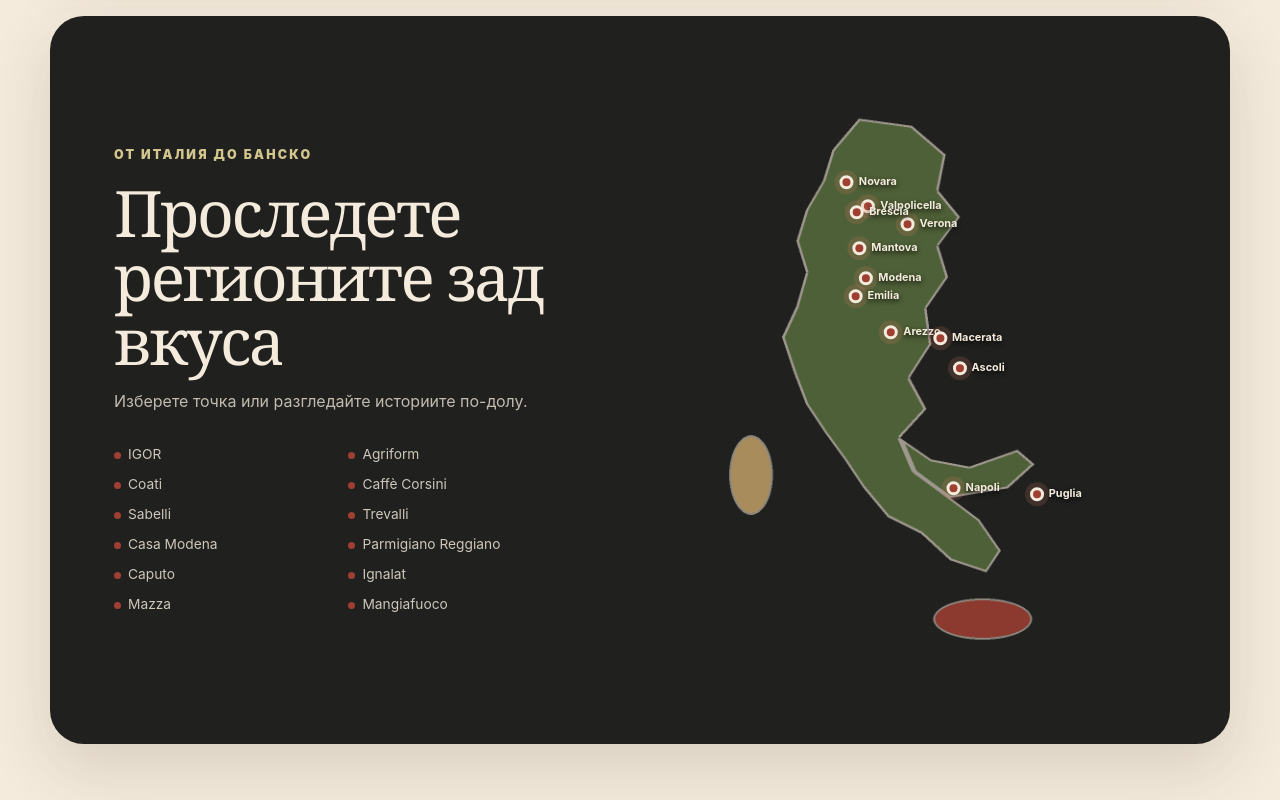
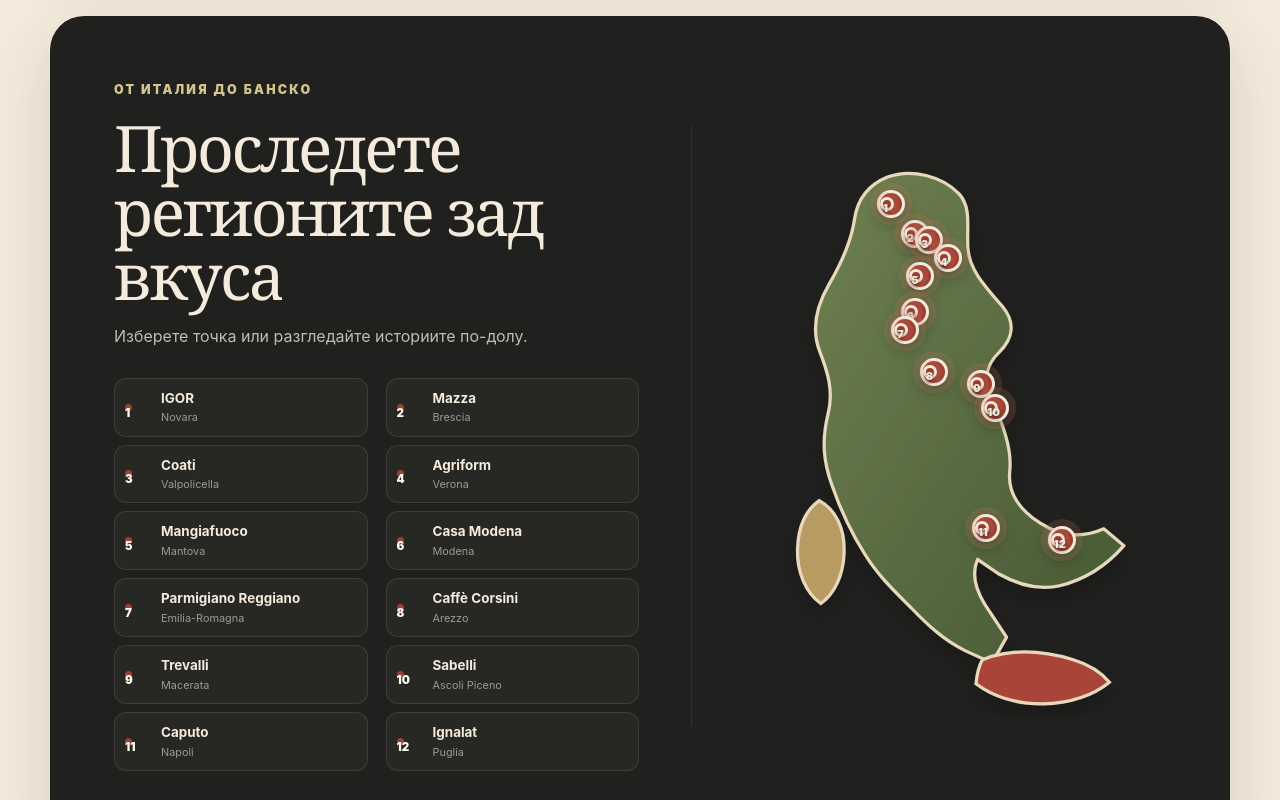
Before and after one commit to LN2025-create/Focaccia-Bansko1, a Next.js app: page /taste in a window 1280 px wide. Shown: the part 1400-2200 px from the top of the page. Built offline with nearby package versions, Linux system fonts and the light colour scheme.

Commit message:
Update The Road of Focaccia

```diff
--- a/pages/taste/index.js
+++ b/pages/taste/index.js
@@ -8,18 +8,18 @@
 import styles from '../../styles/Taste.module.css';
 
 const mapPoints = [
-  { slug: 'igor-gorgonzola', label: 'Novara', x: 46, y: 17 },
-  { slug: 'agriform-provolone', label: 'Verona', x: 57, y: 24 },
-  { slug: 'coati-napoli', label: 'Valpolicella', x: 52, y: 21 },
-  { slug: 'caffe-corsini', label: 'Arezzo', x: 54, y: 42 },
-  { slug: 'sabelli-burrata', label: 'Ascoli', x: 66, y: 48 },
-  { slug: 'trevalli-tartufo', label: 'Macerata', x: 64, y: 43 },
-  { slug: 'casa-modena', label: 'Modena', x: 50, y: 33 },
-  { slug: 'parmigiano-reggiano', label: 'Emilia', x: 47, y: 36 },
-  { slug: 'caputo', label: 'Napoli', x: 65, y: 68 },
-  { slug: 'ignalat-stracciatella', label: 'Puglia', x: 80, y: 69 },
-  { slug: 'mazza', label: 'Brescia', x: 48, y: 22 },
-  { slug: 'mangiafuoco', label: 'Mantova', x: 49, y: 28 },
+  { slug: 'igor-gorgonzola', label: 'Novara', x: 42, y: 13 },
+  { slug: 'mazza', label: 'Brescia', x: 47, y: 18 },
+  { slug: 'coati-napoli', label: 'Valpolicella', x: 50, y: 19 },
+  { slug: 'agriform-provolone', label: 'Verona', x: 54, y: 22 },
+  { slug: 'mangiafuoco', label: 'Mantova', x: 48, y: 25 },
+  { slug: 'casa-modena', label: 'Modena', x: 47, y: 31 },
+  { slug: 'parmigiano-reggiano', label: 'Emilia-Romagna', x: 45, y: 34 },
+  { slug: 'caffe-corsini', label: 'Arezzo', x: 51, y: 41 },
+  { slug: 'trevalli-tartufo', label: 'Macerata', x: 61, y: 43 },
+  { slug: 'sabelli-burrata', label: 'Ascoli Piceno', x: 64, y: 47 },
+  { slug: 'caputo', label: 'Napoli', x: 62, y: 67 },
+  { slug: 'ignalat-stracciatella', label: 'Puglia', x: 78, y: 69 },
 ];
 
 export default function TasteLanding() {
@@ -71,18 +71,24 @@
                 <h2>{labels.mapTitle}</h2>
                 <p>{labels.mapText}</p>
                 <div className={styles.mapLegend}>
-                  {mapPoints.map((point) => {
+                  {mapPoints.map((point, index) => {
                     const article = tasteArticles.find((item) => item.slug === point.slug);
                     if (!article) return null;
-                    return <Link key={point.slug} href={href(`/taste/${point.slug}`)}><span />{article[lang].title.split(' — ')[0]}</Link>;
+                    return (
+                      <Link key={point.slug} href={href(`/taste/${point.slug}`)}>
+                        <span>{index + 1}</span>
+                        <b>{article[lang].title.split(' — ')[0]}</b>
+                        <small>{point.label}</small>
+                      </Link>
+                    );
                   })}
                 </div>
               </div>
               <div className={styles.mapVisual}>
-                <Image src="/images/taste/italy-journey-map.png" alt={labels.mapTitle} fill sizes="(max-width: 850px) 100vw, 45vw" />
-                {mapPoints.map((point) => (
+                <Image src="/images/taste/italy-journey-map.svg" alt={labels.mapTitle} fill sizes="(max-width: 850px) 100vw, 45vw" />
+                {mapPoints.map((point, index) => (
                   <Link key={point.slug} href={href(`/taste/${point.slug}`)} className={styles.mapPoint} style={{ left: `${point.x}%`, top: `${point.y}%` }} aria-label={point.label}>
-                    <span /> <b>{point.label}</b>
+                    <span>{index + 1}</span>
                   </Link>
                 ))}
               </div>
--- a/styles/Taste.module.css
+++ b/styles/Taste.module.css
@@ -10,8 +10,21 @@
 .featuredCopy h2 { margin: 0; font-family: Georgia, serif; font-size: clamp(2.3rem, 4.5vw, 4.3rem); line-height: 1; font-weight: 500; letter-spacing: -.04em; }
 .featuredCopy > p:not(:global(.sectionEyebrow)) { margin: 24px 0 0; color: var(--muted); font-size: 1.05rem; }
 .featuredCopy span { margin-top: 36px; color: var(--terracotta); font-weight: 900; }
-.mapSection { display: grid; grid-template-columns: .9fr 1.1fr; gap: 50px; align-items: center; margin-top: 72px; padding: clamp(34px, 6vw, 64px); border-radius: 34px; background: var(--graphite); color: var(--cream); box-shadow: var(--shadow); }
+.mapSection { display: grid; grid-template-columns: minmax(0,1.05fr) minmax(360px,.95fr); gap: 52px; align-items: center; margin-top: 72px; padding: clamp(34px, 6vw, 64px); border-radius: 34px; background: var(--graphite); color: var(--cream); box-shadow: var(--shadow); }
 .mapCopy h2, .storiesHeading h2, .ending h2 { margin: 0; font-family: Georgia, serif; font-size: clamp(2.4rem, 5vw, 4.7rem); line-height: 1; font-weight: 500; letter-spacing: -.04em; }
+.mapCopy > p:not(:global(.sectionEyebrow)) { max-width: 560px; color: rgba(244,235,221,.76); }
+.mapCopy :global(.sectionEyebrow) { color: #d2c58e; }
+.mapLegend { display: grid; grid-template-columns: 1fr 1fr; gap: 10px 14px; margin-top: 30px; }
+.mapLegend a { display: grid; grid-template-columns: 27px minmax(0,1fr); column-gap: 9px; align-items: center; padding: 9px 10px; border: 1px solid rgba(244,235,221,.11); border-radius: 12px; color: rgba(244,235,221,.9); background: rgba(244,235,221,.035); transition: background .2s ease, border-color .2s ease; }
+.mapLegend a:hover { background: rgba(244,235,221,.08); border-color: rgba(244,235,221,.24); }
+.mapLegend span { grid-row: 1 / span 2; width: 27px; height: 27px; display: grid; place-items: center; border-radius: 50%; color: #fffaf2; background: var(--terracotta); font-size: .72rem; font-weight: 900; }
+.mapLegend b { min-width: 0; overflow: hidden; text-overflow: ellipsis; color: var(--cream); font-size: .84rem; white-space: nowrap; }
+.mapLegend small { color: rgba(244,235,221,.58); font-size: .68rem; }
+.mapVisual { position: relative; min-height: 620px; border-left: 1px solid rgba(244,235,221,.08); }
+.mapVisual > img { object-fit: contain; padding: 10px 0 10px 20px; }
+.mapPoint { position: absolute; z-index: 2; width: 28px; height: 28px; display: grid; place-items: center; transform: translate(-50%, -50%); border: 3px solid var(--cream); border-radius: 50%; color: #fffaf2; background: var(--terracotta); box-shadow: 0 0 0 7px rgba(212,121,101,.18), 0 5px 16px rgba(0,0,0,.36); font-size: .68rem; font-weight: 900; transition: transform .2s ease, box-shadow .2s ease; }
+.mapPoint:hover { transform: translate(-50%, -50%) scale(1.16); box-shadow: 0 0 0 9px rgba(212,121,101,.2), 0 7px 20px rgba(0,0,0,.42); }
+.storiesHeading h2, .ending h2 { margin: 0; font-family: Georgia, serif; font-size: clamp(2.4rem, 5vw, 4.7rem); line-height: 1; font-weight: 500; letter-spacing: -.04em; }
 .mapCopy > p:not(:global(.sectionEyebrow)) { max-width: 560px; color: rgba(244,235,221,.76); }
 .mapCopy :global(.sectionEyebrow) { color: #d2c58e; }
 .mapLegend { display: grid; grid-template-columns: 1fr 1fr; gap: 8px 18px; margin-top: 28px; }
@@ -41,7 +54,7 @@
 .ending p:not(:global(.sectionEyebrow)) { max-width: 650px; color: rgba(244,235,221,.78); }
 .ending :global(.sectionEyebrow) { color: #d4bf8f; }
 .ending :global(.buttonPrimary) { flex: 0 0 auto; background: var(--cream); color: var(--olive-dark); }
-@media (max-width: 1050px) { .storyGrid { grid-template-columns: repeat(2, 1fr); } .mapSection { grid-template-columns: 1fr; } .mapVisual { min-height: 680px; } }
+@media (max-width: 1050px) { .storyGrid { grid-template-columns: repeat(2, 1fr); } .mapSection { grid-template-columns: 1fr; } .mapVisual { min-height: 650px; border-left: 0; border-top: 1px solid rgba(244,235,221,.08); } }
 @media (max-width: 820px) { .featuredCard { grid-template-columns: 1fr; } .featuredImage { min-height: 360px; } .ending { align-items: flex-start; flex-direction: column; } }
-@media (max-width: 680px) { .storyGrid { grid-template-columns: 1fr; } .mapVisual { min-height: 510px; } .mapLegend { grid-template-columns: 1fr; } .mapPoint b { display: none; } }
-@media (max-width: 560px) { .landingHero { padding: 136px 0 62px; } .featuredImage { min-height: 260px; } .featuredCopy { padding: 34px 24px; } .mapSection { padding: 34px 22px; } .mapVisual { min-height: 430px; } .ending { padding: 34px 24px; } }
+@media (max-width: 680px) { .storyGrid { grid-template-columns: 1fr; } .mapLegend { grid-template-columns: 1fr; } .mapVisual { display: none; } }
+@media (max-width: 560px) { .landingHero { padding: 136px 0 62px; } .featuredImage { min-height: 260px; } .featuredCopy { padding: 34px 24px; } .mapSection { padding: 34px 22px; } .ending { padding: 34px 24px; } }
```
Also changed, not shown: pages/taste/[slug].js (+10 -6 lines), styles/TasteStory.module.css (+49 -29 lines), public/images/taste/italy-journey-map.svg (added).
